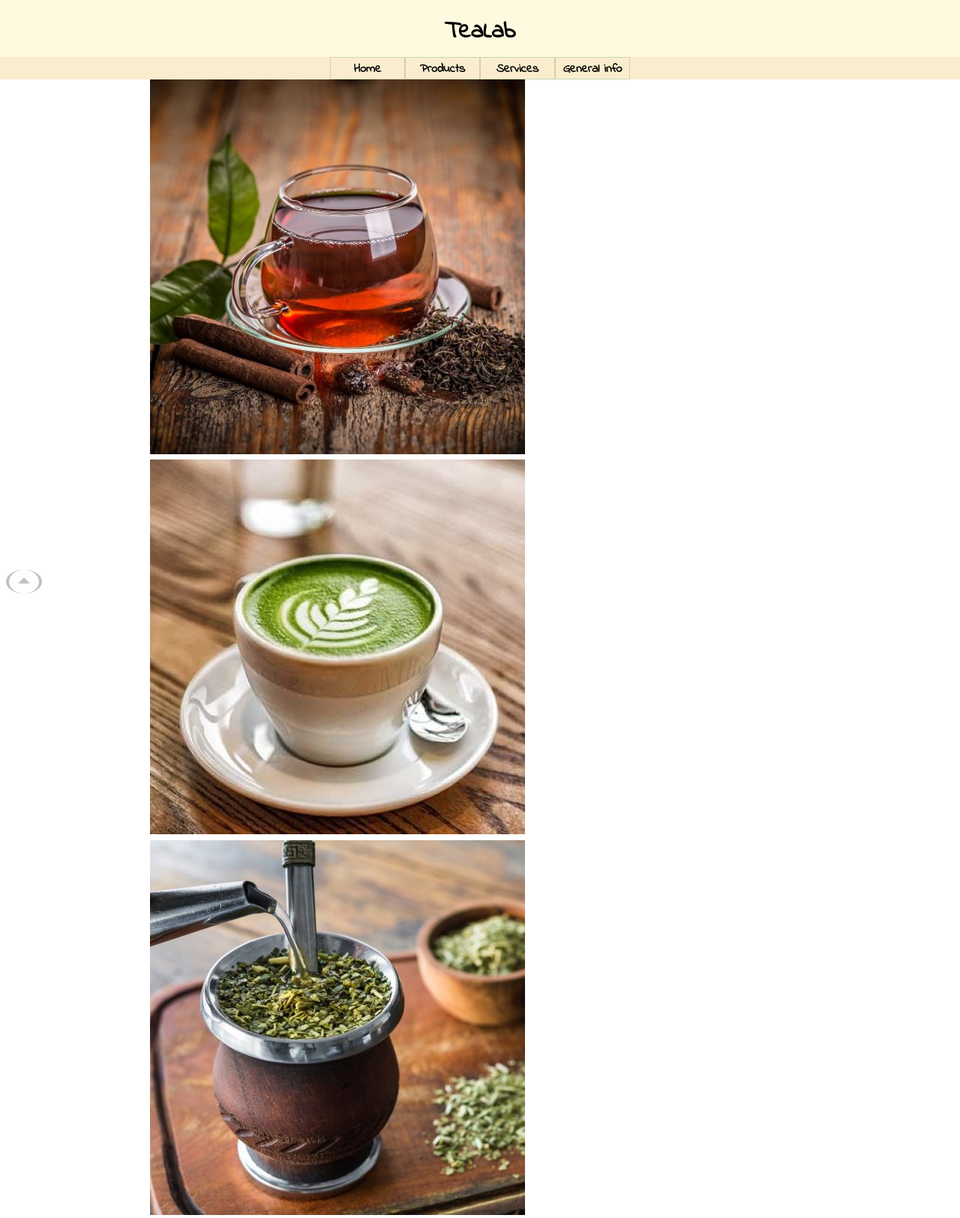
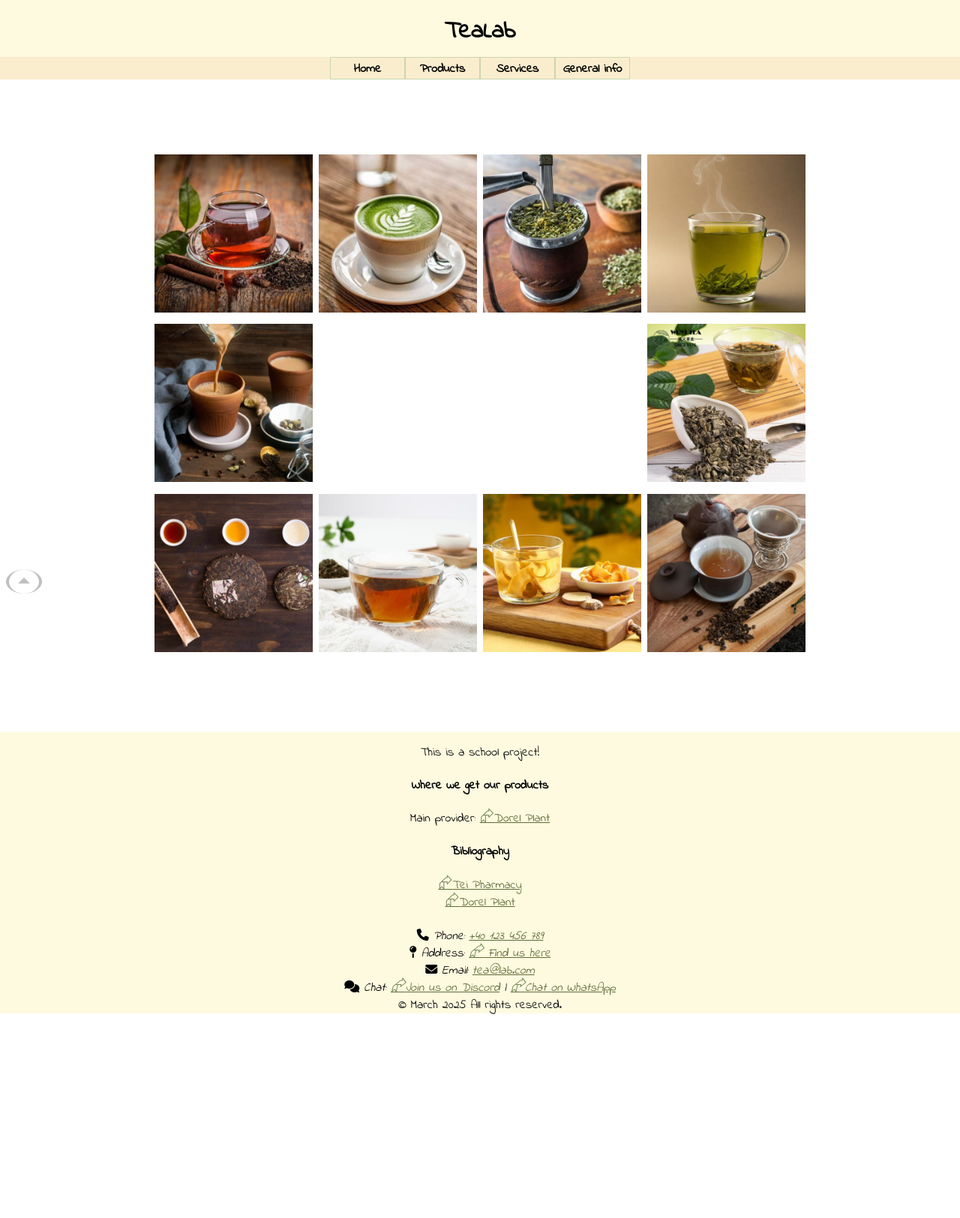
Before and after one commit to Ionut-Valeriu/TeaLab, a Node server app: page /gallery in a window 1280 px wide. Shown: the top 1625 px of the page at 75% size. After the commit the page ends 1353 px from the top, so only its background shows below. Run offline with Node 20, Linux system fonts and the light colour scheme; style sheets or scripts are compiled from the project's sources.

Commit message:
+ gallery good shape

```diff
--- a/package.json
+++ b/package.json
@@ -33,6 +33,7 @@
   },
   "dependencies": {
     "ejs": "^3.1.10",
+    "sass": "^1.87.0",
     "sharp": "^0.34.1",
     "xpress": "^2.4.6"
   }
--- a/resource/css/gallery.css
+++ b/resource/css/gallery.css
@@ -1,30 +1,54 @@
-#static-gallery{
-    padding-left:var(--gap);
-    padding-right:var(--gap);
+#static-gallery {
+  margin-top: var(--Top-Spacing);
+  padding-left: var(--gap);
+  padding-right: var(--gap);
 }
 
 #grid-gallery {
-    display:grid;
-    grid-template-columns: repeat(3,1fr);
-    grid-row-gap:0.5em;
-    grid-column-gap:0.5em;
-    counter-reset: nrimag 3;  /* nrimag=3 */
+  display: grid;
+  grid-template-columns: repeat(4, 1fr);
+  grid-row-gap: 0.5em;
+  grid-column-gap: 0.5em;
+  counter-reset: nrimag 3; /* nrimag=3 */
+}
+#grid-gallery img {
+  width: 100%;
+}
+#grid-gallery figure:nth-child(1) {
+  grid-area: 1/1/2/2;
+}
+#grid-gallery figure:nth-child(2) {
+  grid-area: 1/2/2/3;
+}
+#grid-gallery figure:nth-child(3) {
+  grid-area: 1/3/2/4;
+}
+#grid-gallery figure:nth-child(4) {
+  grid-area: 1/4/2/5;
+}
+#grid-gallery figure:nth-child(5) {
+  grid-area: 2/1/3/2;
+}
+#grid-gallery figure:nth-child(6) {
+  grid-area: 2/4/3/5;
+}
+#grid-gallery figure:nth-child(7) {
+  grid-area: 3/1/4/2;
+}
+#grid-gallery figure:nth-child(8) {
+  grid-area: 3/2/4/3;
+}
+#grid-gallery figure:nth-child(9) {
+  grid-area: 3/3/4/4;
+}
+#grid-gallery figure:nth-child(10) {
+  grid-area: 3/4/4/5;
 }
 
-#grid-gallery img{
-    width: 100%;
-}
-#grid-gallery figcaption{
-    text-align:center;
-    counter-increment: nrimag 2; /* nrimag+=2 */
+@media screen and (max-width: 500px) {
+  #grid-gallery {
+    display: block;
+  }
 }
 
-#grid-gallery figcaption::before{
-    content: counter(nrimag, upper-alpha) ")";
-}
-
-@media screen and (max-width:500px){
-    #grid-gallery {
-        display:block;
-    }
-}
+/*# sourceMappingURL=gallery.css.map */
--- a/resource/json/gallery.json
+++ b/resource/json/gallery.json
@@ -26,7 +26,7 @@
       ]
     },
     {
-      "file": "sencha.jpeg",
+      "file": "sencha.jpg",
       "title": "Sencha tea",
       "description": "Japanese green tea with a fresh, grassy flavor",
       "time": [
@@ -122,7 +122,7 @@
       ]
     },
     {
-      "file": "mint.jpeg",
+      "file": "mint.jpg",
       "title": "Mint tea",
       "description": "Cool and crisp herbal tea for digestion and clarity",
       "time": [
--- /dev/null
+++ b/resource/scss/gallery.scss
@@ -0,0 +1,40 @@
+#static-gallery{
+  margin-top:var(--Top-Spacing);
+  padding-left:var(--gap);
+  padding-right:var(--gap);
+}
+
+#grid-gallery {
+  display:grid;
+  grid-template-columns: repeat(4,1fr);
+  grid-row-gap:0.5em;
+  grid-column-gap:0.5em;
+  counter-reset: nrimag 3;  /* nrimag=3 */
+  img{
+    width: 100%;
+  }
+
+  $columns: 4;
+  $rows: 3;
+  $i: 1;
+  $j: 1;
+  @while $i <= 12 {
+    @if ($i != 6 and $i != 7) {
+      $row: ceil(calc($i / $columns));
+      $col: ($i - 1) % $columns + 1;
+
+      figure:nth-child(#{$j}) {
+        grid-area: #{$row} / #{$col} / #{($row + 1)} / #{($col + 1)};
+      }
+      $j: $j + 1;
+
+    }
+    $i: $i + 1;
+  }
+}
+
+@media screen and (max-width:500px){
+  #grid-gallery {
+    display:block;
+  }
+}
--- a/views/fragments/gallery.ejs
+++ b/views/fragments/gallery.ejs
@@ -2,6 +2,7 @@
 <section id="static-gallery">
 
     <div id="grid-gallery">
+
         <%
         const timeMap = [
             { start: 6, end: 10, time: "M" },
@@ -21,15 +22,22 @@
         const hour = new Date().getHours();
         const period = getTimePeriod(hour);
 
+        let cnt = 0
+
         for (let imag of locals.images) {
-            if (imag.time && imag.time.includes(period)) { %>
-                <picture>
+            if (cnt === 10) break;
+            if (imag.time && imag.time.includes(period)) {
+                cnt ++;
+        %>
+                <figure>
                     <source srcset="<%- imag.medium_file  %>" media="screen and (max-width:1000px)" />
                     <img src="<%- imag.file  %>" alt="tea">
-                </picture>
-            <% }
-        } %>
-
+                    <figcaption></figcaption>
+                </figure>
+        <%
+            }
+        }
+        %>
 
     </div>
 
--- a/views/fragments/head.ejs
+++ b/views/fragments/head.ejs
@@ -17,6 +17,7 @@
 <link rel="stylesheet" href="/resource/css/nav1000.css" type="text/css" media="screen and (max-width:1000px)"/>
 <link rel="stylesheet" href="/resource/css/nav700.css" type="text/css" media="screen and (max-width:700px)"/>
 <link rel="stylesheet" href="/resource/css/print-style.css" type="text/css" />
+<link rel="stylesheet" href="/resource/css/gallery.css" type="text/css" />
 
 <!--Font-->
 <link rel="preconnect" href="https://fonts.googleapis.com">
```
Also changed, not shown: 1 other file.
